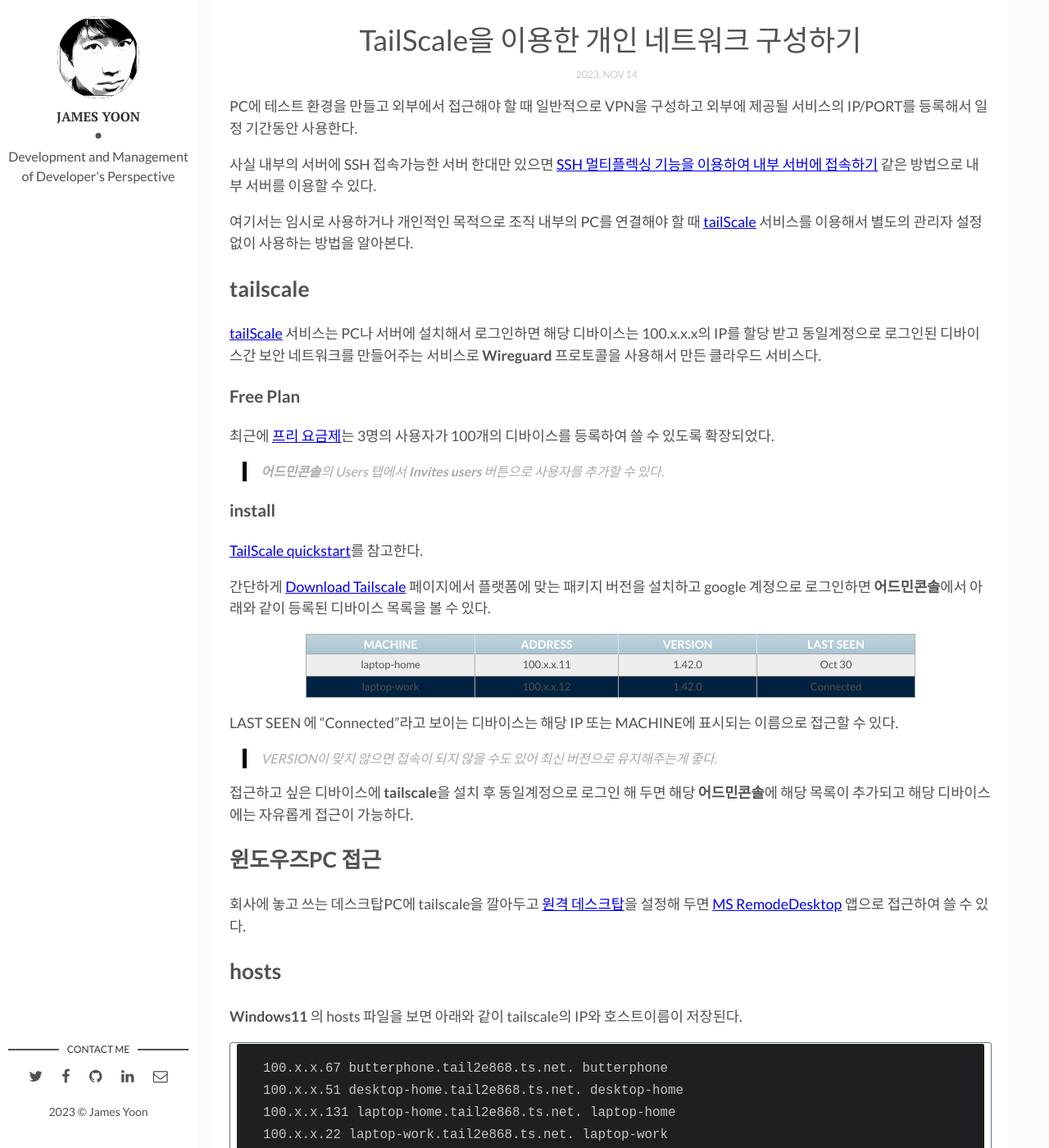
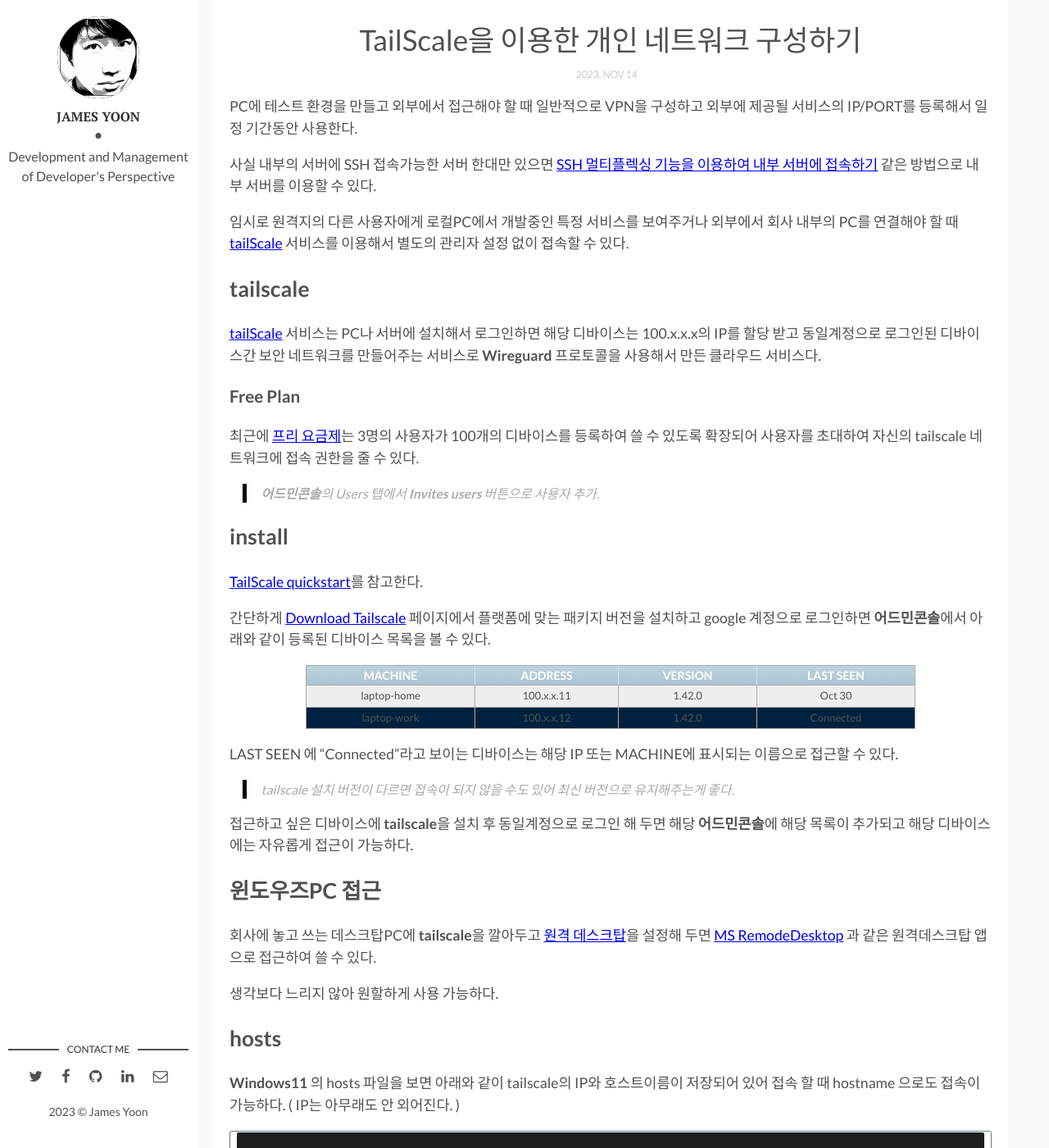
Before and after one commit to butteryoon/butteryoon.github.io, a Jekyll site: the page built from _posts/2023-11-14-tailscale.md, in a window 1280 px wide and 1400 px high, scrolled down 524 px. Shown: the whole window at 82% size. Built offline with Jekyll 4.4.1, drawn with Linux system fonts in a browser that asks for light colours; comment, search, counter and statistics services are not loaded; some of the changed text lies outside the part shown.

Commit message:
tailscale, bash 문장수정

````diff
--- a/_posts/2023-11-14-tailscale.md
+++ b/_posts/2023-11-14-tailscale.md
@@ -15,7 +15,7 @@
 
 사실 내부의 서버에 SSH 접속가능한 서버 한대만 있으면 [SSH 멀티플렉싱 기능을 이용하여 내부 서버에 접속하기]({{ site.baseurl }}{% link _posts/2021-05-16-ssh_bastion.md %}) 같은 방법으로 내부 서버를 이용할 수 있다.
 
-여기서는 임시로 사용하거나 개인적인 목적으로 조직 내부의 PC를 연결해야 할 때 [tailScale](https://tailscale.com/) 서비스를 이용해서 별도의 관리자 설정 없이 사용하는 방법을 알아본다.
+임시로 원격지의 다른 사용자에게 로컬PC에서 개발중인 특정 서비스를 보여주거나 외부에서 회사 내부의 PC를 연결해야 할 때 [tailScale](https://tailscale.com/) 서비스를 이용해서 별도의 관리자 설정 없이 접속할 수 있다.
 
 <!--more-->
 
@@ -26,11 +26,11 @@
 
 ### Free Plan
 
-최근에 [프리 요금제](https://tailscale.com/pricing/)는 3명의 사용자가 100개의 디바이스를 등록하여 쓸 수 있도록 확장되었다.
+최근에 [프리 요금제](https://tailscale.com/pricing/)는 3명의 사용자가 100개의 디바이스를 등록하여 쓸 수 있도록 확장되어 사용자를 초대하여 자신의 tailscale 네트워크에 접속 권한을 줄 수 있다.
 
-> **어드민콘솔**의 Users 탭에서 **Invites users** 버튼으로 사용자를 추가할 수 있다.
+> **어드민콘솔**의 Users 탭에서 **Invites users** 버튼으로 사용자 추가.
 
-### install
+## install
 
 [TailScale quickstart](https://tailscale.com/kb/1017/install/)를 참고한다.
 
@@ -43,17 +43,19 @@
 
 LAST SEEN 에 "Connected"라고 보이는 디바이스는 해당 IP 또는 MACHINE에 표시되는 이름으로 접근할 수 있다.
 
-> VERSION이 맞지 않으면 접속이 되지 않을 수도 있어 최신 버전으로 유지해주는게 좋다.
+> tailscale 설치 버전이 다르면 접속이 되지 않을 수도 있어 최신 버전으로 유지해주는게 좋다.
 
 접근하고 싶은 디바이스에 **tailscale**을 설치 후 동일계정으로 로그인 해 두면 해당 **어드민콘솔**에 해당 목록이 추가되고 해당 디바이스에는 자유롭게 접근이 가능하다.
 
 ## 윈도우즈PC 접근
 
-회사에 놓고 쓰는 데스크탑PC에 tailscale을 깔아두고 [원격 데스크탑](https://support.microsoft.com/ko-kr/windows/%EC%9B%90%EA%B2%A9-%EB%8D%B0%EC%8A%A4%ED%81%AC%ED%86%B1%EC%9D%84-%EC%82%AC%EC%9A%A9%ED%95%98%EB%8A%94-%EB%B0%A9%EB%B2%95-5fe128d5-8fb1-7a23-3b8a-41e636865e8c)을 설정해 두면 [MS RemodeDesktop](https://apps.microsoft.com/detail/9WZDNCRFJ3PS?hl=en-gb&gl=GB) 앱으로 접근하여 쓸 수 있다.
+회사에 놓고 쓰는 데스크탑PC에 **tailscale**을 깔아두고 [원격 데스크탑](https://support.microsoft.com/ko-kr/windows/%EC%9B%90%EA%B2%A9-%EB%8D%B0%EC%8A%A4%ED%81%AC%ED%86%B1%EC%9D%84-%EC%82%AC%EC%9A%A9%ED%95%98%EB%8A%94-%EB%B0%A9%EB%B2%95-5fe128d5-8fb1-7a23-3b8a-41e636865e8c)을 설정해 두면 [MS RemodeDesktop](https://apps.microsoft.com/detail/9WZDNCRFJ3PS?hl=en-gb&gl=GB) 과 같은 원격데스크탑 앱으로 접근하여 쓸 수 있다.
+
+생각보다 느리지 않아 원할하게 사용 가능하다.
 
 ## hosts
 
-**Windows11** 의 hosts 파일을 보면 아래와 같이 tailscale의 IP와 호스트이름이 저장된다.
+**Windows11** 의 hosts 파일을 보면 아래와 같이 tailscale의 IP와 호스트이름이 저장되어 있어 접속 할 때 hostname 으로도 접속이 가능하다. ( IP는 아무래도 안 외어진다. )
 
 ```
 100.x.x.67 butterphone.tail2e868.ts.net. butterphone
@@ -65,12 +67,17 @@
 # TailscaleHostsSectionEnd
 ```
 
-## tldr
+## tl;dr
 
-자신의 PC에 개발중인 프로토타입 서비스 등을 임시로 보여줘야 할 때 tailscale 서비스를 이용해보자.
+자신의 PC에 개발중인 프로토타입 서비스 등을 임시로 보여줘야 할 때 tailscale 서비스를 이용해보자. ( 관리자에게 아쉬운 부탁을 안 해도 된다. )
+
+[tunnelto.dev](https://tunnelto.dev), [Cloudflare Tunnel](https://developers.cloudflare.com/cloudflare-one/connections/connect-networks/) 서비스도 다음 기회에 알아봐야 겠다.
+
+VSCode용 플러그인을 깔고 **tailscale SSH**를 활성화 하면
 
 ## 참고
 
 - [tailscale.com](tailscale.com){:target="_blank"}
 - [What is TailScale](https://ddii.dev/kubernetes/what-is-tailscale/){:target="_blank"}
--
+- [tailscale이 무료 요금제를 유지하는 방법](https://news.hada.io/topic?id=6171){:target="_blank"}
+- [테일스케일은 어떻게 작동하는가](https://tailscale.tistory.com/5)
````
Also changed, not shown: other parts of _posts/2023-11-14-tailscale.md (+1 -1 lines), _posts/2023-10-29-bash.md (+4 -1 lines), _posts/image.png (added).
